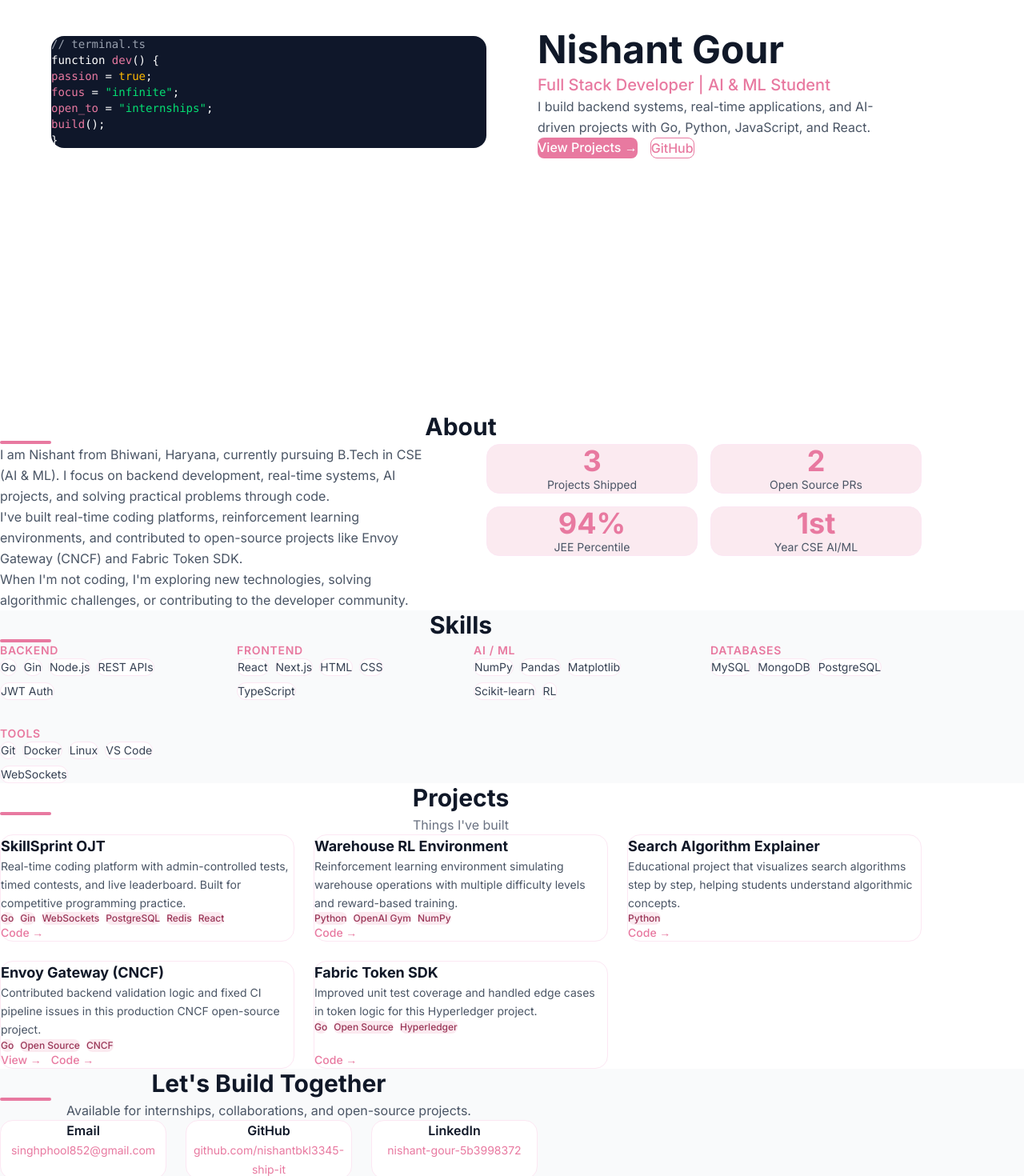
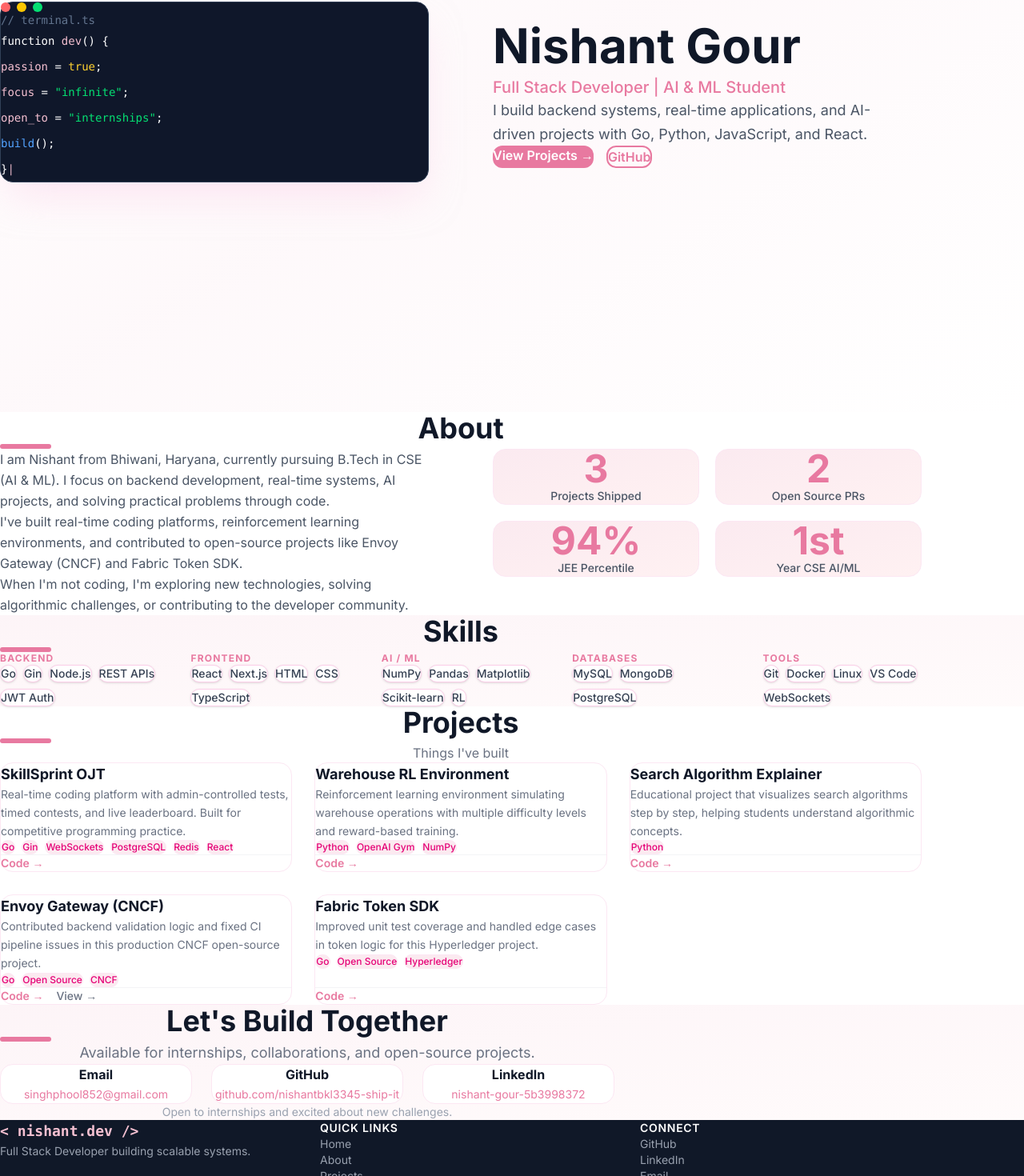
Before and after one commit to nishantbkl3345-ship-it/Protfolio, a Next.js app: page / in a window 1280 px wide. Shown: the part 285-1755 px from the top of the page at 80% size. Built offline with nearby package versions, Linux system fonts and the light colour scheme.

Commit message:
Improve visual styling: add hover effects, shadows, animations, and better spacing

```diff
--- a/app/globals.css
+++ b/app/globals.css
@@ -30,3 +30,18 @@ body {
 .blink {
   animation: blink 1s infinite;
 }
+
+@keyframes fadeInUp {
+  from {
+    opacity: 0;
+    transform: translateY(30px);
+  }
+  to {
+    opacity: 1;
+    transform: translateY(0);
+  }
+}
+
+.animate-fadeInUp {
+  animation: fadeInUp 0.6s ease forwards;
+}
--- a/components/About.tsx
+++ b/components/About.tsx
@@ -2,42 +2,42 @@
 
 export default function About() {
   return (
-    <section id="about" className="bg-white py-24 px-8">
+    <section id="about" className="py-28 px-8 bg-white">
       <div className="max-w-6xl mx-auto">
-        <h2 className="text-3xl font-bold text-gray-900 text-center">About</h2>
-        <div className="w-16 h-1 bg-pink-500 mx-auto mt-3 mb-16 rounded-full"></div>
+        <h2 className="text-4xl font-bold text-gray-900 mb-3 text-center">About</h2>
+        <div className="w-16 h-1.5 bg-pink-500 rounded-full mb-16 mx-auto"></div>
 
-        <div className="grid grid-cols-2 gap-16 items-start">
+        <div className="grid grid-cols-2 gap-20 items-start">
           {/* Left: Bio */}
           <div>
-            <p className="text-gray-600 leading-relaxed text-base mb-4">
+            <p className="text-gray-600 leading-relaxed text-base mb-5">
               I am Nishant from Bhiwani, Haryana, currently pursuing B.Tech in CSE (AI & ML). I focus on backend development, real-time systems, AI projects, and solving practical problems through code.
             </p>
-            <p className="text-gray-600 leading-relaxed text-base mb-4">
+            <p className="text-gray-600 leading-relaxed text-base mb-5">
               I've built real-time coding platforms, reinforcement learning environments, and contributed to open-source projects like Envoy Gateway (CNCF) and Fabric Token SDK.
             </p>
-            <p className="text-gray-600 leading-relaxed text-base mb-4">
+            <p className="text-gray-600 leading-relaxed text-base mb-5">
               When I'm not coding, I'm exploring new technologies, solving algorithmic challenges, or contributing to the developer community.
             </p>
           </div>
 
           {/* Right: Stats */}
-          <div className="grid grid-cols-2 gap-4">
-            <div className="bg-pink-50 rounded-2xl p-6 text-center border border-pink-100">
-              <div className="text-4xl font-bold text-pink-500">3</div>
-              <div className="text-gray-600 text-sm mt-1">Projects Shipped</div>
+          <div className="grid grid-cols-2 gap-5">
+            <div className="bg-gradient-to-br from-pink-50 to-rose-50 rounded-2xl p-8 text-center border border-pink-100 hover:shadow-lg hover:shadow-pink-100 hover:-translate-y-1 transition-all duration-300 cursor-default">
+              <div className="text-5xl font-bold text-pink-500 mb-2">3</div>
+              <div className="text-gray-600 text-sm font-medium">Projects Shipped</div>
             </div>
-            <div className="bg-pink-50 rounded-2xl p-6 text-center border border-pink-100">
-              <div className="text-4xl font-bold text-pink-500">2</div>
-              <div className="text-gray-600 text-sm mt-1">Open Source PRs</div>
+            <div className="bg-gradient-to-br from-pink-50 to-rose-50 rounded-2xl p-8 text-center border border-pink-100 hover:shadow-lg hover:shadow-pink-100 hover:-translate-y-1 transition-all duration-300 cursor-default">
+              <div className="text-5xl font-bold text-pink-500 mb-2">2</div>
+              <div className="text-gray-600 text-sm font-medium">Open Source PRs</div>
             </div>
-            <div className="bg-pink-50 rounded-2xl p-6 text-center border border-pink-100">
-              <div className="text-4xl font-bold text-pink-500">94%</div>
-              <div className="text-gray-600 text-sm mt-1">JEE Percentile</div>
+            <div className="bg-gradient-to-br from-pink-50 to-rose-50 rounded-2xl p-8 text-center border border-pink-100 hover:shadow-lg hover:shadow-pink-100 hover:-translate-y-1 transition-all duration-300 cursor-default">
+              <div className="text-5xl font-bold text-pink-500 mb-2">94%</div>
+              <div className="text-gray-600 text-sm font-medium">JEE Percentile</div>
             </div>
-            <div className="bg-pink-50 rounded-2xl p-6 text-center border border-pink-100">
-              <div className="text-4xl font-bold text-pink-500">1st</div>
-              <div className="text-gray-600 text-sm mt-1">Year CSE AI/ML</div>
+            <div className="bg-gradient-to-br from-pink-50 to-rose-50 rounded-2xl p-8 text-center border border-pink-100 hover:shadow-lg hover:shadow-pink-100 hover:-translate-y-1 transition-all duration-300 cursor-default">
+              <div className="text-5xl font-bold text-pink-500 mb-2">1st</div>
+              <div className="text-gray-600 text-sm font-medium">Year CSE AI/ML</div>
             </div>
           </div>
         </div>
--- a/components/Contact.tsx
+++ b/components/Contact.tsx
@@ -2,51 +2,51 @@
 
 export default function Contact() {
   return (
-    <section id="contact" className="bg-gray-50 py-24 px-8">
-      <div className="max-w-2xl mx-auto text-center">
-        <h2 className="text-3xl font-bold text-gray-900">Let's Build Together</h2>
-        <div className="w-16 h-1 bg-pink-500 mx-auto mt-3 mb-4 rounded-full"></div>
-        <p className="text-gray-600 mt-4 mb-12">
+    <section id="contact" className="py-28 px-8 bg-gradient-to-br from-pink-50/50 to-rose-50/30">
+      <div className="max-w-3xl mx-auto text-center">
+        <h2 className="text-4xl font-bold text-gray-900 mb-3">Let's Build Together</h2>
+        <div className="w-16 h-1.5 bg-pink-500 rounded-full mx-auto mb-4"></div>
+        <p className="text-gray-500 mt-5 mb-16 text-lg">
           Available for internships, collaborations, and open-source projects.
         </p>
 
-        <div className="grid grid-cols-3 gap-6 mt-12">
-          <div className="bg-white rounded-2xl p-6 border border-pink-100 hover:border-pink-500 hover:shadow-md transition-all text-center">
-            <h3 className="font-semibold text-gray-900 mb-2">Email</h3>
+        <div className="grid grid-cols-3 gap-6 mt-4">
+          <div className="bg-white rounded-2xl p-8 border border-pink-100 text-center hover:shadow-xl hover:shadow-pink-100/60 hover:border-pink-300 hover:-translate-y-2 transition-all duration-300 group">
+            <h3 className="font-bold text-gray-900 mb-3 text-base group-hover:text-pink-500 transition-colors">Email</h3>
             <a
               href="mailto:singhphool852@gmail.com"
-              className="text-pink-500 text-sm hover:underline"
+              className="text-pink-500 text-sm hover:underline break-all"
             >
               singhphool852@gmail.com
             </a>
           </div>
 
-          <div className="bg-white rounded-2xl p-6 border border-pink-100 hover:border-pink-500 hover:shadow-md transition-all text-center">
-            <h3 className="font-semibold text-gray-900 mb-2">GitHub</h3>
+          <div className="bg-white rounded-2xl p-8 border border-pink-100 text-center hover:shadow-xl hover:shadow-pink-100/60 hover:border-pink-300 hover:-translate-y-2 transition-all duration-300 group">
+            <h3 className="font-bold text-gray-900 mb-3 text-base group-hover:text-pink-500 transition-colors">GitHub</h3>
             <a
               href="https://github.com/nishantbkl3345-ship-it"
               target="_blank"
               rel="noopener noreferrer"
-              className="text-pink-500 text-sm hover:underline"
+              className="text-pink-500 text-sm hover:underline break-all"
             >
               github.com/nishantbkl3345-ship-it
             </a>
           </div>
 
-          <div className="bg-white rounded-2xl p-6 border border-pink-100 hover:border-pink-500 hover:shadow-md transition-all text-center">
-            <h3 className="font-semibold text-gray-900 mb-2">LinkedIn</h3>
+          <div className="bg-white rounded-2xl p-8 border border-pink-100 text-center hover:shadow-xl hover:shadow-pink-100/60 hover:border-pink-300 hover:-translate-y-2 transition-all duration-300 group">
+            <h3 className="font-bold text-gray-900 mb-3 text-base group-hover:text-pink-500 transition-colors">LinkedIn</h3>
             <a
               href="https://www.linkedin.com/in/nishant-gour-5b3998372/"
               target="_blank"
               rel="noopener noreferrer"
-              className="text-pink-500 text-sm hover:underline"
+              className="text-pink-500 text-sm hover:underline break-all"
             >
               nishant-gour-5b3998372
             </a>
           </div>
         </div>
 
-        <p className="mt-8 text-gray-500 text-sm">
+        <p className="mt-10 text-gray-400 text-sm">
           Open to internships and excited about new challenges.
         </p>
       </div>
--- a/components/Footer.tsx
+++ b/components/Footer.tsx
@@ -2,34 +2,34 @@
 
 export default function Footer() {
   return (
-    <footer className="bg-white border-t border-pink-100 py-10 px-8">
-      <div className="max-w-6xl mx-auto grid grid-cols-3 gap-8">
+    <footer className="bg-gray-900 text-white py-16 px-8">
+      <div className="max-w-6xl mx-auto grid grid-cols-3 gap-12">
         {/* Left */}
         <div>
-          <p className="font-mono text-pink-500 font-semibold">&lt; nishant.dev /&gt;</p>
-          <p className="text-gray-500 text-sm mt-2">
+          <p className="font-mono text-pink-400 font-semibold text-lg mb-3">&lt; nishant.dev /&gt;</p>
+          <p className="text-gray-400 text-sm leading-relaxed">
             Full Stack Developer building scalable systems.
           </p>
         </div>
 
         {/* Middle - Quick Links */}
         <div>
-          <h4 className="font-semibold text-gray-900 mb-3 text-sm">Quick Links</h4>
-          <a href="#" className="text-gray-500 text-sm hover:text-pink-500 block mb-1">Home</a>
-          <a href="#about" className="text-gray-500 text-sm hover:text-pink-500 block mb-1">About</a>
-          <a href="#projects" className="text-gray-500 text-sm hover:text-pink-500 block mb-1">Projects</a>
-          <a href="#skills" className="text-gray-500 text-sm hover:text-pink-500 block mb-1">Skills</a>
-          <a href="#contact" className="text-gray-500 text-sm hover:text-pink-500 block mb-1">Contact</a>
+          <h4 className="font-semibold text-white mb-4 text-sm uppercase tracking-wider">Quick Links</h4>
+          <a href="#" className="text-gray-400 text-sm hover:text-pink-400 transition-colors block mb-2">Home</a>
+          <a href="#about" className="text-gray-400 text-sm hover:text-pink-400 transition-colors block mb-2">About</a>
+          <a href="#projects" className="text-gray-400 text-sm hover:text-pink-400 transition-colors block mb-2">Projects</a>
+          <a href="#skills" className="text-gray-400 text-sm hover:text-pink-400 transition-colors block mb-2">Skills</a>
+          <a href="#contact" className="text-gray-400 text-sm hover:text-pink-400 transition-colors block mb-2">Contact</a>
         </div>
 
         {/* Right - Connect */}
         <div>
-          <h4 className="font-semibold text-gray-900 mb-3 text-sm">Connect</h4>
+          <h4 className="font-semibold text-white mb-4 text-sm uppercase tracking-wider">Connect</h4>
           <a
             href="https://github.com/nishantbkl3345-ship-it"
             target="_blank"
             rel="noopener noreferrer"
-            className="text-gray-500 text-sm hover:text-pink-500 block mb-1"
+            className="text-gray-400 text-sm hover:text-pink-400 transition-colors block mb-2"
           >
             GitHub
           </a>
@@ -37,21 +37,21 @@ export default function Footer() {
             href="https://www.linkedin.com/in/nishant-gour-5b3998372/"
             target="_blank"
             rel="noopener noreferrer"
-            className="text-gray-500 text-sm hover:text-pink-500 block mb-1"
+            className="text-gray-400 text-sm hover:text-pink-400 transition-colors block mb-2"
           >
             LinkedIn
           </a>
           <a
             href="mailto:singhphool852@gmail.com"
-            className="text-gray-500 text-sm hover:text-pink-500 block mb-1"
+            className="text-gray-400 text-sm hover:text-pink-400 transition-colors block mb-2"
           >
             Email
           </a>
         </div>
       </div>
 
-      <div className="border-t border-pink-100 mt-8 pt-6 text-center">
-        <p className="text-gray-400 text-sm">
+      <div className="border-t border-gray-800 mt-12 pt-8 text-center text-gray-500 text-sm">
+        <p>
           © 2025 Nishant Gour. Crafted with passion and code.
         </p>
       </div>
--- a/components/Hero.tsx
+++ b/components/Hero.tsx
@@ -2,62 +2,67 @@
 
 export default function Hero() {
   return (
-    <section className="min-h-screen flex items-center justify-center pt-20 bg-white">
-      <div className="max-w-6xl mx-auto px-8 grid grid-cols-2 gap-16 items-center w-full">
+    <section id="home" className="min-h-screen flex items-center bg-gradient-to-br from-white via-pink-50/30 to-white">
+      <div className="max-w-6xl mx-auto px-8 grid grid-cols-2 gap-20 items-center w-full py-20">
           {/* Left: Code Card */}
-          <div className="bg-[#0F172A] rounded-2xl p-8 font-mono text-sm">
-            <div className="text-gray-400 mb-4">// terminal.ts</div>
-            <div className="space-y-1">
+          <div className="bg-[#0F172A] rounded-2xl p-8 shadow-2xl shadow-pink-200/50 border border-slate-700">
+            <div className="flex gap-2 mb-6">
+              <div className="w-3 h-3 rounded-full bg-red-400"></div>
+              <div className="w-3 h-3 rounded-full bg-yellow-400"></div>
+              <div className="w-3 h-3 rounded-full bg-green-400"></div>
+            </div>
+            <div className="text-slate-500 text-sm mb-4 font-mono">// terminal.ts</div>
+            <div className="space-y-1 font-mono text-sm leading-8">
               <div>
                 <span className="text-white">function </span>
-                <span className="text-pink-500">dev</span>
+                <span className="text-pink-400">dev</span>
                 <span className="text-white">() {'{'}</span>
               </div>
               <div className="ml-4">
-                <span className="text-pink-500">passion</span>
+                <span className="text-pink-400">passion</span>
                 <span className="text-white"> = </span>
-                <span className="text-amber-400">true</span>
+                <span className="text-amber-300">true</span>
                 <span className="text-white">;</span>
               </div>
               <div className="ml-4">
-                <span className="text-pink-500">focus</span>
+                <span className="text-pink-400">focus</span>
                 <span className="text-white"> = </span>
                 <span className="text-green-400">"infinite"</span>
                 <span className="text-white">;</span>
               </div>
               <div className="ml-4">
-                <span className="text-pink-500">open_to</span>
+                <span className="text-pink-400">open_to</span>
                 <span className="text-white"> = </span>
                 <span className="text-green-400">"internships"</span>
                 <span className="text-white">;</span>
               </div>
               <div className="ml-4">
-                <span className="text-pink-500">build</span>
+                <span className="text-blue-400">build</span>
                 <span className="text-white">();</span>
               </div>
               <div>
                 <span className="text-white">{'}'}</span>
-                <span className="text-pink-500 blink">|</span>
+                <span className="animate-pulse text-pink-400">|</span>
               </div>
             </div>
           </div>
 
           {/* Right: Info */}
           <div>
-            <h1 className="text-5xl font-bold text-gray-900 leading-tight">
+            <h1 className="text-6xl font-bold text-gray-900 leading-tight mb-3">
               Nishant Gour
             </h1>
-            <h2 className="text-xl text-pink-500 font-medium mt-2">
+            <h2 className="text-xl text-pink-500 font-medium mb-5">
               Full Stack Developer | AI & ML Student
             </h2>
-            <p className="text-gray-600 mt-4 leading-relaxed max-w-md">
+            <p className="text-gray-600 leading-relaxed text-lg mb-8 max-w-lg">
               I build backend systems, real-time applications, and AI-driven projects with Go, Python, JavaScript, and React.
             </p>
 
-            <div className="mt-8 flex gap-4">
+            <div className="flex gap-4 mt-2">
               <a
                 href="#projects"
-                className="bg-pink-500 text-white px-6 py-3 rounded-lg font-medium hover:bg-pink-700 transition-colors"
+                className="bg-pink-500 text-white px-8 py-3.5 rounded-xl font-semibold hover:bg-pink-600 hover:shadow-lg hover:shadow-pink-200 hover:-translate-y-0.5 transition-all duration-200"
               >
                 View Projects →
               </a>
@@ -65,7 +70,7 @@ export default function Hero() {
                 href="https://github.com/nishantbkl3345-ship-it"
                 target="_blank"
                 rel="noopener noreferrer"
-                className="border border-pink-500 text-pink-500 px-6 py-3 rounded-lg font-medium hover:bg-pink-50 transition-colors"
+                className="border-2 border-pink-500 text-pink-500 px-8 py-3.5 rounded-xl font-semibold hover:bg-pink-50 hover:shadow-md hover:-translate-y-0.5 transition-all duration-200"
               >
                 GitHub
               </a>
--- a/components/Navbar.tsx
+++ b/components/Navbar.tsx
@@ -1,6 +1,6 @@
 export default function Navbar() {
   return (
-    <nav className="fixed top-0 left-0 right-0 z-50 bg-white border-b border-pink-100">
+    <nav className="fixed top-0 left-0 right-0 z-50 bg-white/80 backdrop-blur-md border-b border-pink-100 shadow-sm">
       <div className="max-w-6xl mx-auto px-8 py-4 flex justify-between items-center">
         <span className="font-mono text-pink-500 font-semibold text-lg">
           {"< nishant.dev />"}
@@ -11,7 +11,7 @@ export default function Navbar() {
             <a
               key={link}
               href={`#${link.toLowerCase()}`}
-              className="text-gray-600 hover:text-pink-500 text-sm font-medium transition-colors"
+              className="text-gray-600 hover:text-pink-500 text-sm font-medium transition-colors relative after:absolute after:bottom-0 after:left-0 after:w-0 after:h-0.5 after:bg-pink-500 after:transition-all hover:after:w-full"
             >
               {link}
             </a>
--- a/components/Projects.tsx
+++ b/components/Projects.tsx
@@ -40,27 +40,27 @@ const projects = [
 
 export default function Projects() {
   return (
-    <section id="projects" className="bg-white py-24 px-8">
+    <section id="projects" className="py-28 px-8 bg-white">
       <div className="max-w-6xl mx-auto">
-        <h2 className="text-3xl font-bold text-gray-900 text-center">Projects</h2>
-        <div className="w-16 h-1 bg-pink-500 mx-auto mt-3 mb-4 rounded-full"></div>
+        <h2 className="text-4xl font-bold text-gray-900 text-center mb-3">Projects</h2>
+        <div className="w-16 h-1.5 bg-pink-500 rounded-full mx-auto mb-4"></div>
         <p className="text-gray-500 text-center mt-4 mb-12">Things I've built</p>
 
-        <div className="grid grid-cols-1 md:grid-cols-2 lg:grid-cols-3 gap-6">
+        <div className="grid grid-cols-1 md:grid-cols-2 lg:grid-cols-3 gap-7 mt-14">
           {projects.map((project) => (
             <div
               key={project.name}
-              className="border border-pink-100 rounded-2xl p-6 hover:shadow-lg hover:shadow-pink-100 hover:border-pink-400 transition-all duration-300 flex flex-col justify-between bg-white"
+              className="group border border-pink-100 rounded-2xl p-7 hover:shadow-xl hover:shadow-pink-100/60 hover:border-pink-300 hover:-translate-y-2 transition-all duration-300 bg-white flex flex-col justify-between cursor-pointer"
             >
               <div>
-                <h3 className="font-bold text-gray-900 text-lg mb-2">{project.name}</h3>
-                <p className="text-gray-600 text-sm leading-relaxed mb-4">{project.desc}</p>
+                <h3 className="font-bold text-gray-900 text-lg mb-3 group-hover:text-pink-500 transition-colors">{project.name}</h3>
+                <p className="text-gray-500 text-sm leading-relaxed mb-5 flex-1">{project.desc}</p>
 
                 <div className="flex flex-wrap gap-2 mb-6">
                   {project.stack.map((tech) => (
                     <span
                       key={tech}
-                      className="bg-pink-50 text-pink-700 text-xs px-3 py-1 rounded-full font-medium"
+                      className="bg-pink-50 text-pink-600 text-xs px-3 py-1.5 rounded-full font-medium border border-pink-100"
                     >
                       {tech}
                     </span>
@@ -68,25 +68,25 @@ export default function Projects() {
                 </div>
               </div>
 
-              <div className="mt-auto flex gap-3">
+              <div className="flex gap-4 mt-auto pt-4 border-t border-gray-100">
+                <a
+                  href={project.github}
+                  target="_blank"
+                  rel="noopener noreferrer"
+                  className="text-pink-500 text-sm font-semibold hover:text-pink-700 hover:underline transition-colors"
+                >
+                  Code →
+                </a>
                 {project.live && (
                   <a
                     href={project.live}
                     target="_blank"
                     rel="noopener noreferrer"
-                    className="text-pink-500 text-sm font-medium hover:underline"
+                    className="text-gray-500 text-sm font-medium hover:text-gray-700 transition-colors"
                   >
                     View →
                   </a>
                 )}
-                <a
-                  href={project.github}
-                  target="_blank"
-                  rel="noopener noreferrer"
-                  className="text-pink-500 text-sm font-medium hover:underline"
-                >
-                  Code →
-                </a>
               </div>
             </div>
           ))}
--- a/components/Skills.tsx
+++ b/components/Skills.tsx
@@ -25,22 +25,22 @@ const skillsData = [
 
 export default function Skills() {
   return (
-    <section id="skills" className="bg-gray-50 py-24 px-8">
+    <section id="skills" className="py-28 px-8 bg-gradient-to-br from-pink-50/50 to-rose-50/30">
       <div className="max-w-6xl mx-auto">
-        <h2 className="text-3xl font-bold text-gray-900 text-center">Skills</h2>
-        <div className="w-16 h-1 bg-pink-500 mx-auto mt-3 mb-16 rounded-full"></div>
+        <h2 className="text-4xl font-bold text-gray-900 text-center mb-3">Skills</h2>
+        <div className="w-16 h-1.5 bg-pink-500 rounded-full mx-auto mb-16"></div>
 
-        <div className="grid grid-cols-2 md:grid-cols-4 gap-8 mt-12">
+        <div className="grid grid-cols-2 md:grid-cols-5 gap-10 mt-14">
           {skillsData.map((category) => (
             <div key={category.category}>
-              <h3 className="text-pink-500 font-semibold text-sm uppercase tracking-wider mb-4">
+              <h3 className="text-pink-500 font-bold text-xs uppercase tracking-widest mb-5">
                 {category.category}
               </h3>
               <div className="flex flex-wrap gap-2">
                 {category.skills.map((skill) => (
                   <span
                     key={skill}
-                    className="bg-white border border-pink-100 text-gray-700 text-sm px-4 py-2 rounded-full hover:border-pink-500 hover:text-pink-500 transition-colors cursor-default"
+                    className="bg-white border border-pink-200 text-gray-700 text-sm px-4 py-2 rounded-full font-medium shadow-sm hover:bg-pink-500 hover:text-white hover:border-pink-500 hover:shadow-md hover:-translate-y-0.5 transition-all duration-200 cursor-default"
                   >
                     {skill}
                   </span>
```
